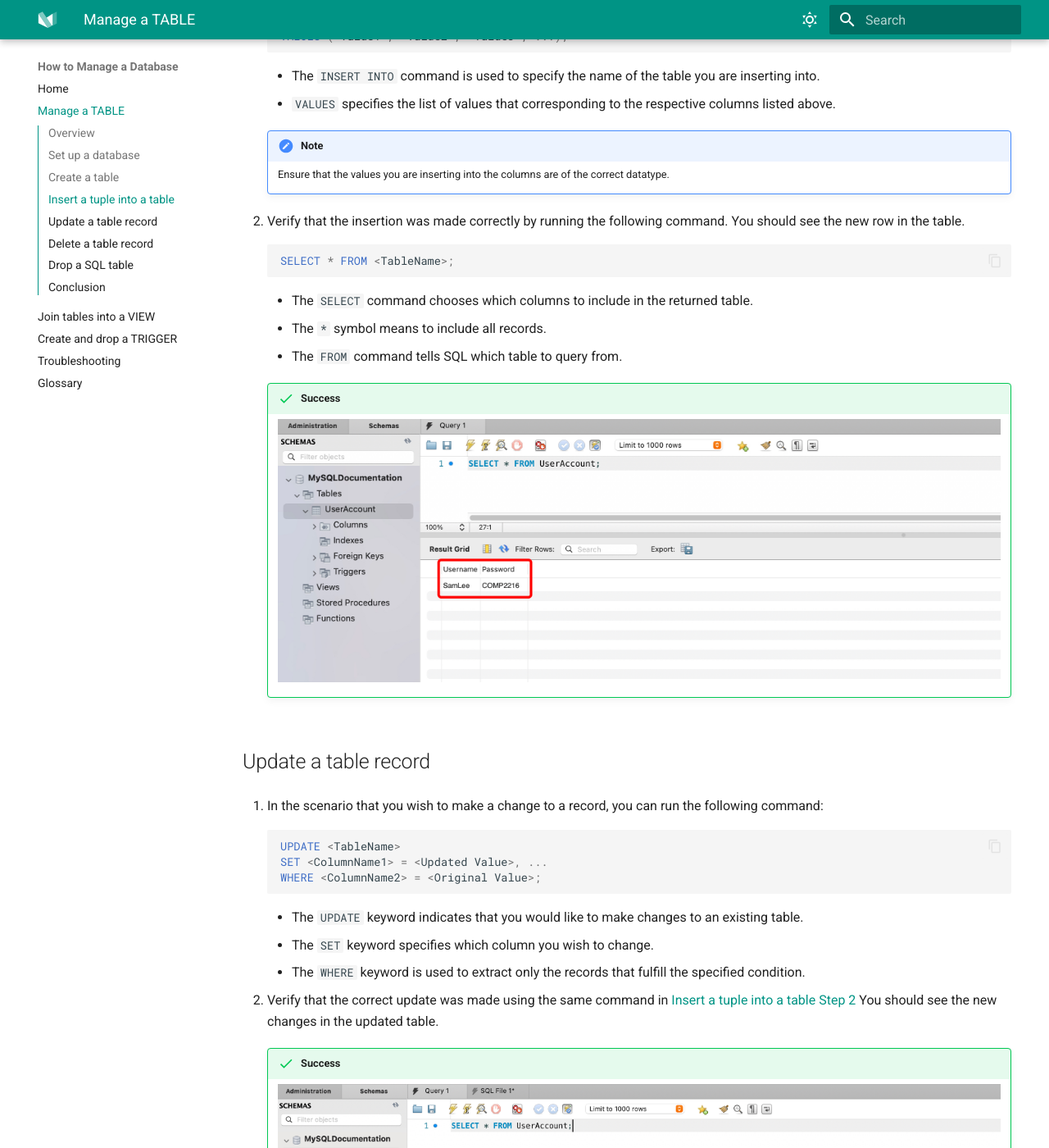
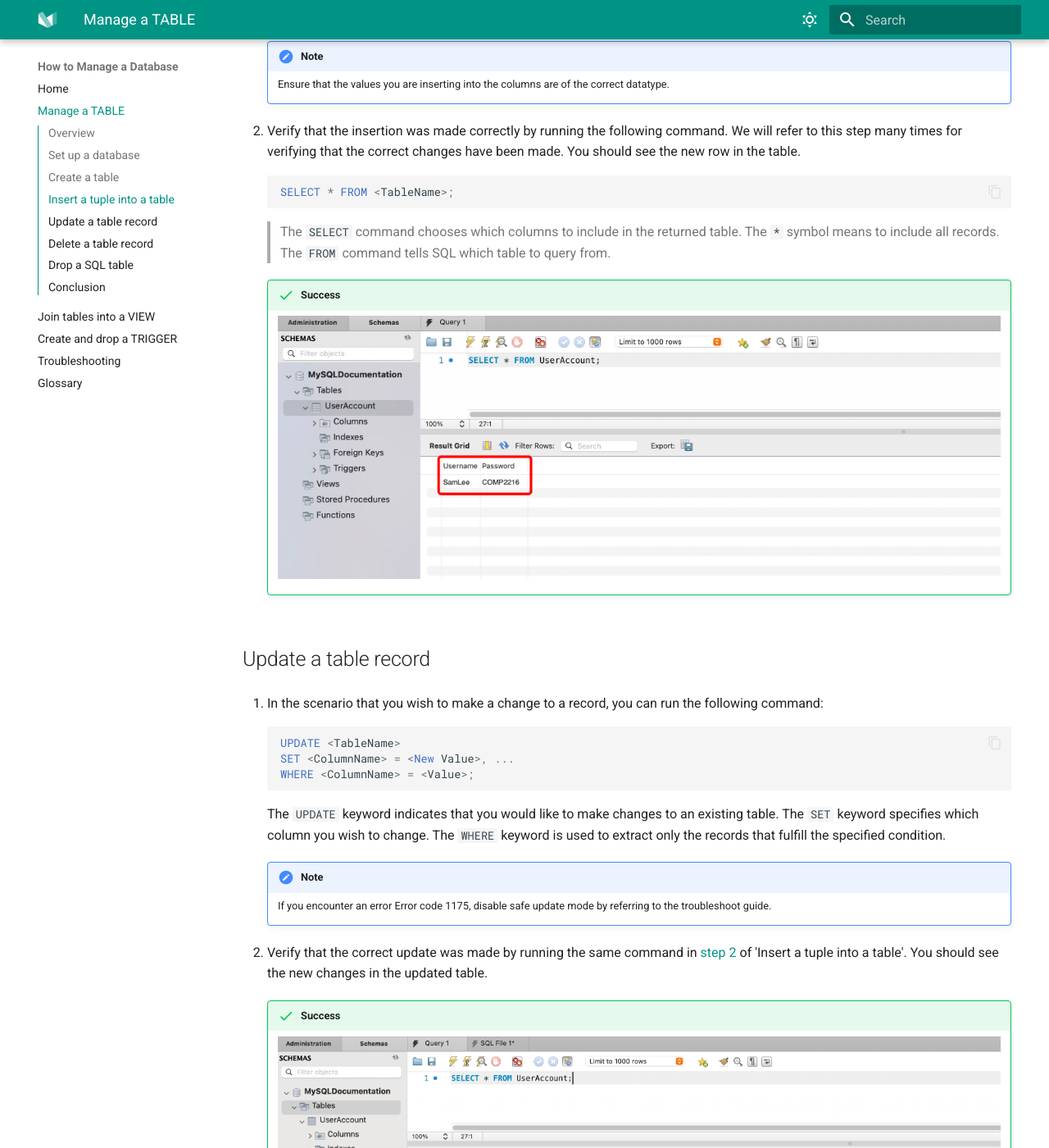
Before and after one commit to izcheung/mySQLWorkBenchUserDoc, an MkDocs documentation site: the page built from docs/task1.md, in a window 1280 px wide and 1400 px high, scrolled down 2166 px. Shown: the whole window at 82% size. Built offline with MkDocs 1.6.1 and Material for MkDocs 9.7.7, drawn with Linux system fonts in a browser that asks for light colours; some of the changed text lies outside the part shown.

````diff
--- a/docs/task1.md
+++ b/docs/task1.md
@@ -6,28 +6,31 @@ SQL is the most commonly used programming language when managing relational data
 ## Set up a database
 Before getting started, we will need to create a database to store tables.
 
+1. Open a new query tab under 'File' and then click on 'New Query Tab'.
+
 1. To create a new database, input the following code in the query window and execute it:
 
     ``` sql
     CREATE DATABASE <DatabaseName>;
     ```
 
-    !!! note
-        Click the refresh button to see your database appear on the Schema pane.
-
-2. After creating the database, make sure you select that database and use it.
-``` sql
-USE <DatabaseName>;
-```
-    At this point, you should see that a database has been made.
+2. Click the refresh button to see your database appear on the schema pane.
 
     !!! success
         ![Image title](./images/DatabaseName4.jpg){ align=left }
 
+
+3. After creating the database, make sure you select that database and use it.
+``` sql
+USE <DatabaseName>;
+```
+
+    > You should see a green checkmark in the action output to signify that the command successfully ran.
+
 ## Create a table
 Once you have created a database, you can create and put a new table inside the database.
 
-1. Type the command below to create a table.
+1. Run the command below to create a table.
 ``` sql
 CREATE TABLE <TableName>
 (<ColumnName> DATATYPE,
@@ -53,21 +54,20 @@ After creating a table, you can populate the table with data.
 INSERT INTO <TableName> (<ColumnName1>, <ColumnName2>, <ColumnName3>, ...)
 VALUES (<Value1>, <Value2>, <Value3>, ...);
 ```
-    - The ```INSERT INTO``` command is used to specify the name of the table you are inserting into.
-    - ```VALUES``` specifies the list of values that corresponding to the respective columns listed above.
+
+    > The ```INSERT INTO``` command is used to specify the name of the table you are inserting into. ```VALUES``` specifies the list of values that corresponding to the respective columns listed above.
+
     !!! note
         Ensure that the values you are inserting into the columns are of the correct datatype.
 
 
-2. Verify that the insertion was made correctly by running the following command.  You should see the new row in the table.
+2. Verify that the insertion was made correctly by running the following command.  We will refer to this step many times for verifying that the correct changes have been made. You should see the new row in the table.
 
     ``` sql
     SELECT * FROM <TableName>;
     ```
 
-    - The ```SELECT``` command chooses which columns to include in the returned table.
-    - The ```*``` symbol means to include all records.
-    - The ```FROM``` command tells SQL which table to query from.
+    > The ```SELECT``` command chooses which columns to include in the returned table. The ```*``` symbol means to include all records. The ```FROM``` command tells SQL which table to query from.
 
     !!! success
         ![Image title](images/VerifyTable.jpg)
@@ -76,14 +76,15 @@ VALUES (<Value1>, <Value2>, <Value3>, ...);
 1. In the scenario that you wish to make a change to a record, you can run the following command:
 ``` sql
 UPDATE <TableName>
-SET <ColumnName1> = <Updated Value>, ...
-WHERE <ColumnName2> = <Original Value>;
+SET <ColumnName> = <New Value>, ...
+WHERE <ColumnName> = <Value>;
 ```
-    - The ```UPDATE``` keyword indicates that you would like to make changes to an existing table.
-    - The ```SET``` keyword specifies which column you wish to change.
-    - The ```WHERE``` keyword is used to extract only the records that fulfill the specified condition.
+    The ```UPDATE``` keyword indicates that you would like to make changes to an existing table. The ```SET``` keyword specifies which column you wish to change. The ```WHERE``` keyword is used to extract only the records that fulfill the specified condition.
 
-2. Verify that the correct update was made using the same command in [Insert a tuple into a table Step 2](task1.md#insert-a-tuple-into-a-table) You should see the new changes in the updated table.
+    !!!note
+        If you encounter an error Error code 1175, disable safe update mode by referring to the troubleshoot guide.
+
+2. Verify that the correct update was made by running the same command in [step 2](task1.md#insert-a-tuple-into-a-table) of 'Insert a tuple into a table'. You should see the new changes in the updated table.
 
     !!! success
         ![Update Table Record](images/UpdateTable.jpg)
@@ -95,13 +96,13 @@ WHERE <ColumnName2> = <Original Value>;
 DELETE FROM <TableName>
 WHERE <condition>;
 ```
-    - The ```DELETE FROM``` keyword specifies which table you would like to delete records from.
-    - The ```WHERE``` clause specifies the conditions that must be met before the record is deleted.
+    > The ```DELETE FROM``` keyword specifies which table you would like to delete records from. The ```WHERE``` clause specifies the conditions that must be met before the record is deleted.
 
     !!! warning
         If you use the DELETE FROM clause without using in junction with the WHERE clause, all the rows in the table will be deleted.
 
-2. Verify the correct deletion was made. You should see that the record has been deleted.
+2. Verify the correct deletion was made by running the same command in [step 2](task1.md#insert-a-tuple-into-a-table) of 'Insert a tuple into a table'. You should see that the record has been deleted.
+
 
     !!! success
         ![Delete Table Record](images/DeleteTableData.jpg)
@@ -115,7 +116,7 @@ Finally, We will go over how to drop an entire SQL table.
 ``` sql
 DROP TABLE <TableName>;
 ```
-    - The ```DROP TABLE``` keyword specifies which table you would like to drop.
+    The ```DROP TABLE``` keyword specifies which table you would like to drop.
 
     !!! success
         ![Drop Table](images/DropTable.jpg)
@@ -131,3 +132,12 @@ By the end of this section, you will have learned the SQL commands for the follo
 - [x] Updating a table record
 - [x] Deleting a table record
 - [x] Dropping SQL table
+
+
+in my sql workbench, open up a new query tab to input ...
+
+After every query, run the steps
+Create table section - redo screenshot to show columns
+No bullet points
+Explain log table and purpose of it.
+What the command
````
Also changed, not shown: other parts of docs/task1.md (+2 -4 lines), docs/index.md (+11 -6 lines), 1 other file.
